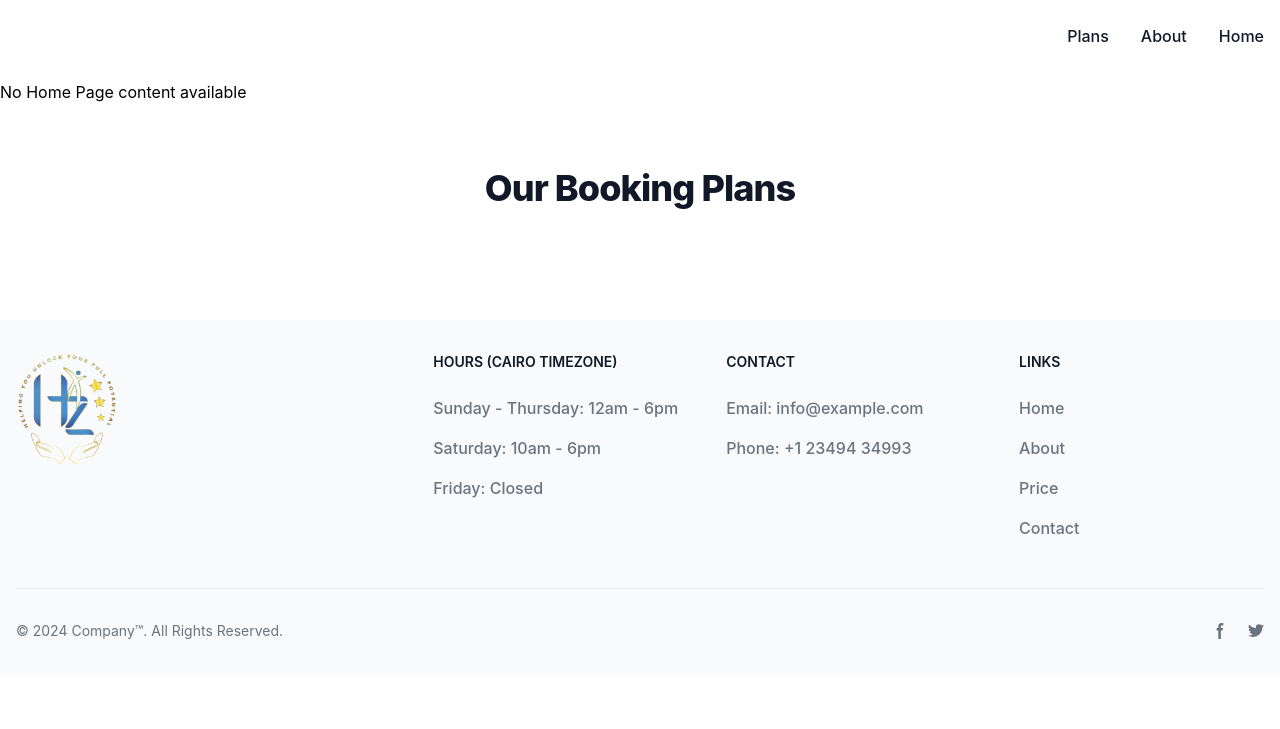
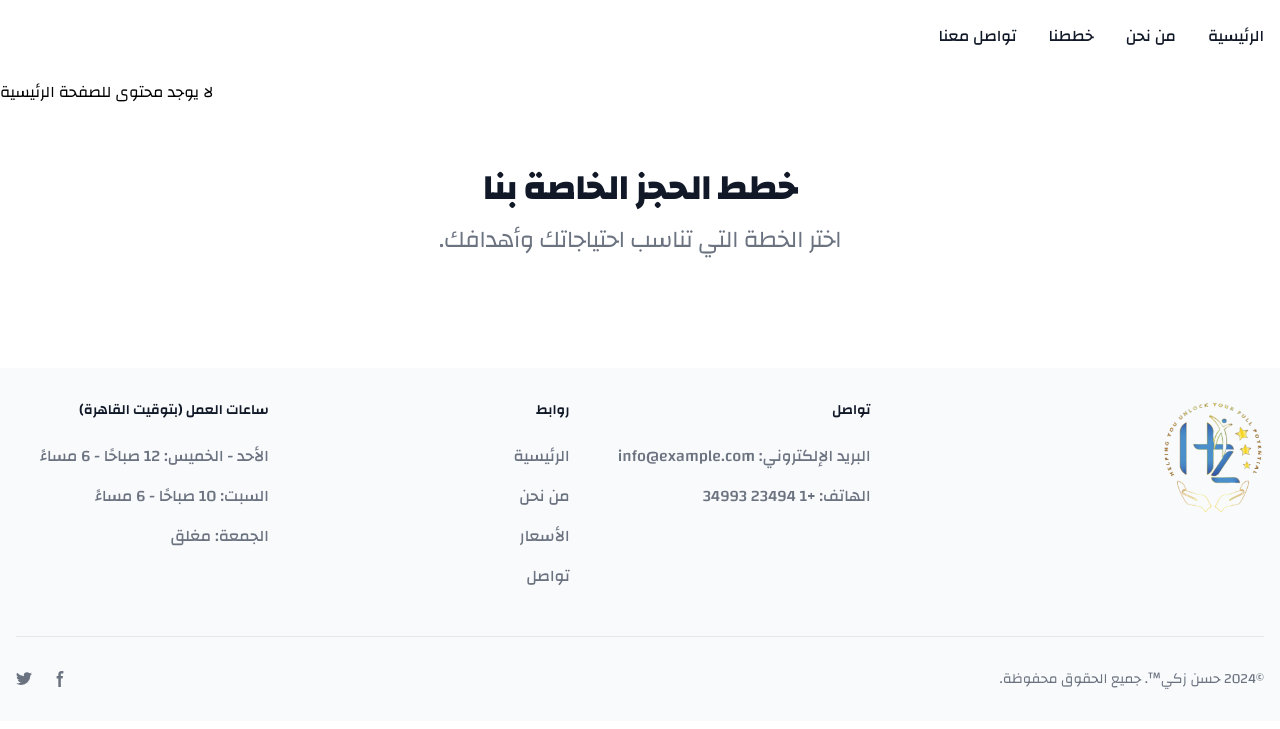
Before and after one commit to Abubakr-Alsheikh/hassanzaki-coaching-website, a Django app: page / in a window 1280 px wide. Shown: the top 729 px of the page. Run offline with Django 5.2, Linux system fonts and the light colour scheme; data that the repository does not hold is empty; some libraries are stand-ins or nearby versions.

Commit message:
Changing the website language to Arabic

```diff
--- a/core/models.py
+++ b/core/models.py
@@ -37,7 +37,7 @@ class CoachingRequest(models.Model):
     name = models.CharField("Name", max_length=255)
     email = models.EmailField("Email", validators=[validate_email])
 
-    phone_regex = RegexValidator(regex=r'^\+?1?\d{9,15}$', message="Phone number must be entered in the format: '+999999999'. Up to 15 digits allowed.")
+    phone_regex = RegexValidator(regex=r'^\+?1?\d{9,15}$', message="يجب إدخال رقم الهاتف بالتنسيق التالي: '+999999999'. يُسمح بإدخال ما يصل إلى 15 رقمًا.")
     phone = models.CharField("Phone", validators=[phone_regex], max_length=17, blank=False)  # validators should be a list
 
     referral_source = models.CharField("Referral Source", max_length=10, choices=REFERRAL_SOURCES)
--- a/core/views.py
+++ b/core/views.py
@@ -72,10 +72,13 @@ def coaching_request_view(request, plan_id):
 
             messages.success(
                 request,
-                "Your coaching request has been submitted successfully, wait until we contact you!",
+                "لقد تم تقديم طلب التدريب الخاص بك بنجاح، انتظر حتى نتواصل معك!",
             )
             return redirect("coaching:index")
         else:
+            for field, errors in form.errors.items():
+                for error in errors:
+                    messages.error(request, f"{form.fields[field].label}: {error}")
             return render(
                 request, "coaching/coaching_request_form.html", {"form": form, "plan": plan}
             )
@@ -189,7 +192,7 @@ def plan_create(request):
             return redirect("coaching:plan_list")
     else:
          form = PricingPlanForm()
-    print(form)
+
     return render(request, "coaching/dashboard/plan_create.html", {"form": form})
 
 
--- a/templates/coaching/_base.html
+++ b/templates/coaching/_base.html
@@ -9,7 +9,9 @@
     <meta http-equiv="X-UA-Compatible" content="IE=edge">
     <meta name="viewport" content="width=device-width, initial-scale=1.0">
     <title>{% block title %}{% endblock title %}</title>
-
+    <link rel="preconnect" href="https://fonts.googleapis.com">
+    <link rel="preconnect" href="https://fonts.gstatic.com" crossorigin>
+    <link href="https://fonts.googleapis.com/css2?family=Changa:wght@200..800&family=Noto+Kufi+Arabic:wght@100..900&family=Noto+Sans+Arabic:wght@100..900&family=Tajawal:wght@200;300;400;500;700;800;900&display=swap" rel="stylesheet">
     {% compress css %}
     <link rel="stylesheet" href="{% static 'src/output.css' %}">
     {% endcompress %}
@@ -24,6 +26,12 @@
             border-radius: 0.25rem; /* Rounded corners */
             font-weight: bold;
           }
+        *{
+            font-family: "Changa", serif;
+            font-optical-sizing: auto;
+            font-weight: <weight>;
+            font-style: normal;
+        }
     </style>
 
 </head>
--- a/templates/coaching/footer.html
+++ b/templates/coaching/footer.html
@@ -1,73 +1,74 @@
 {% load static %}
-<footer class="bg-gray-50 dark:bg-gray-900">
+<footer class="bg-gray-50 dark:bg-gray-900" dir="rtl">
     <div class="mx-auto w-full max-w-screen-xl p-4 py-6 lg:py-8">
-        <div class="md:flex md:justify-between">
+        <div class="md:flex md:justify-between rtl:flex-row-reverse">
           <div class="mb-6 flex items-center justify-center md:mb-0 md:items-start md:justify-start">
               <a href="{% url "coaching:index" %}" class="flex items-center">
                   <img src="{% static "images/coach.png" %}" class="me-3 h-28" alt="coach Logo" />
               </a>
           </div>
-          <div class="grid grid-cols-1 gap-8 sm:grid-cols-3 sm:gap-12">
+          <div class="grid grid-cols-1 gap-8 sm:grid-cols-3 sm:gap-12 rtl:text-right">
             <div>
-                <h2 class="mb-6 text-sm font-semibold uppercase text-gray-900 dark:text-white">Hours (Cairo Timezone)</h2>
+                <h2 class="mb-6 text-sm font-semibold uppercase text-gray-900 dark:text-white">تواصل</h2>
                 <ul class="font-medium text-gray-500 dark:text-gray-400">
                     <li class="mb-4">
-                        <a>Sunday - Thursday: 12am - 6pm</a>
-                    </li>
-                    <li class="mb-4">
-                        <a>Saturday: 10am - 6pm</a>
+                        <a href="https://github.com/themesberg/flowbite" class="hover:underline">البريد الإلكتروني: info@example.com</a>
                     </li>
                     <li>
-                        <a>Friday: Closed</a>
+                        <a href="https://discord.gg/4eeurUVvTy" class="hover:underline">الهاتف: +1 23494 34993</a>
                     </li>
                 </ul>
             </div>
             <div>
-                  <h2 class="mb-6 text-sm font-semibold uppercase text-gray-900 dark:text-white">Contact</h2>
+                <h2 class="mb-6 text-sm font-semibold uppercase text-gray-900 dark:text-white">روابط</h2>
                 <ul class="font-medium text-gray-500 dark:text-gray-400">
                     <li class="mb-4">
-                          <a href="https://github.com/themesberg/flowbite" class="hover:underline">Email: info@example.com</a>
+                        <a href="#" class="hover:underline">الرئيسية</a>
                     </li>
-                      <li>
-                          <a href="https://discord.gg/4eeurUVvTy" class="hover:underline">Phone: +1 23494 34993</a>
+                    <li class="mb-4">
+                        <a href="#" class="hover:underline">من نحن</a>
+                    </li>
+                    <li class="mb-4">
+                        <a href="#" class="hover:underline">الأسعار</a>
+                    </li>
+                    <li class="mb-4">
+                        <a href="#" class="hover:underline">تواصل</a>
                     </li>
                 </ul>
             </div>
+
               <div>
-                  <h2 class="mb-6 text-sm font-semibold uppercase text-gray-900 dark:text-white">Links</h2>
+                <h2 class="mb-6 text-sm font-semibold uppercase text-gray-900 dark:text-white">ساعات العمل (بتوقيت القاهرة)</h2>
                 <ul class="font-medium text-gray-500 dark:text-gray-400">
                     <li class="mb-4">
-                          <a href="#" class="hover:underline">Home</a>
+                        <a>الأحد - الخميس: 12 صباحًا - 6 مساءً</a>
                     </li>
                     <li class="mb-4">
-                          <a href="#" class="hover:underline">About</a>
+                        <a>السبت: 10 صباحًا - 6 مساءً</a>
                     </li>
-                      <li class="mb-4">
-                          <a href="#" class="hover:underline">Price</a>
-                      </li>
-                      <li class="mb-4">
-                          <a href="#" class="hover:underline">Contact</a>
+                    <li>
+                        <a>الجمعة: مغلق</a>
                     </li>
                 </ul>
             </div>
           </div>
       </div>
       <hr class="my-6 border-gray-200 dark:border-gray-700 sm:mx-auto lg:my-8" />
-      <div class="flex flex-col-reverse items-center justify-center gap-4 md:flex-row md:justify-between">
-          <span class="text-sm text-gray-500 dark:text-gray-400 sm:text-center">© 2024 <a href="#" class="hover:underline">Company™</a>. All Rights Reserved.
+      <div class="flex flex-col-reverse items-center justify-center gap-4 md:flex-row md:justify-between rtl:flex-row">
+          <span class="text-sm text-gray-500 dark:text-gray-400 sm:text-center">©<script>document.write(new Date().getFullYear());</script> <a href="#" class="hover:underline">حسن زكي™</a>. جميع الحقوق محفوظة.
           </span>
-          <div class="mt-4 flex sm:mt-0 sm:justify-center">
+           <div class="mt-4 flex sm:mt-0 sm:justify-center rtl:space-x-reverse">
               <a href="#" class="text-gray-500 hover:text-gray-900 dark:hover:text-white">
                   <svg class="h-4 w-4" aria-hidden="true" xmlns="http://www.w3.org/2000/svg" fill="currentColor" viewBox="0 0 8 19">
                         <path fill-rule="evenodd" d="M6.135 3H8V0H6.135a4.147 4.147 0 0 0-4.142 4.142V6H0v3h2v9.938h3V9h2.021l.592-3H5V3.591A.6.6 0 0 1 5.592 3h.543Z" clip-rule="evenodd"/>
                     </svg>
-                  <span class="sr-only">Facebook page</span>
+                  <span class="sr-only">صفحة الفيسبوك</span>
               </a>
               <a href="#" class="ms-5 text-gray-500 hover:text-gray-900 dark:hover:text-white">
                   <svg class="h-4 w-4" aria-hidden="true" xmlns="http://www.w3.org/2000/svg" fill="currentColor" viewBox="0 0 20 17">
                     <path fill-rule="evenodd" d="M20 1.892a8.178 8.178 0 0 1-2.355.635 4.074 4.074 0 0 0 1.8-2.235 8.344 8.344 0 0 1-2.605.98A4.13 4.13 0 0 0 13.85 0a4.068 4.068 0 0 0-4.1 4.038 4 4 0 0 0 .105.919A11.705 11.705 0 0 1 1.4.734a4.006 4.006 0 0 0 1.268 5.392 4.165 4.165 0 0 1-1.859-.5v.05A4.057 4.057 0 0 0 4.1 9.635a4.19 4.19 0 0 1-1.856.07 4.108 4.108 0 0 0 3.831 2.807A8.36 8.36 0 0 1 0 14.184 11.732 11.732 0 0 0 6.291 16 11.502 11.502 0 0 0 17.964 4.5c0-.177 0-.35-.012-.523A8.143 8.143 0 0 0 20 1.892Z" clip-rule="evenodd"/>
                 </svg>
-                  <span class="sr-only">Twitter page</span>
+                  <span class="sr-only">صفحة تويتر</span>
               </a>
           </div>
       </div>
--- a/templates/coaching/index.html
+++ b/templates/coaching/index.html
@@ -1,72 +1,76 @@
 {% extends "coaching/_base.html" %}
-{% block title %}Home{% endblock title %}
+{% block title %}الرئيسية{% endblock title %}
 {% load static %}
 {% block content %}
 {% if home_content %}
-<section class="bg-white dark:bg-gray-900">
-  <div class="mx-auto grid max-w-screen-xl items-center px-4 py-8 pt-2 md:justify-center lg:grid-cols-12 lg:gap-8 lg:py-16 lg:pt-12 xl:gap-0">
-    <div class="mr-auto place-self-center text-center lg:col-span-7 lg:text-left">
+<section class="bg-white dark:bg-gray-900" dir="rtl">
+  <div class="mx-auto grid max-w-screen-xl items-center px-4 py-8 pt-2 md:justify-center lg:grid-cols-12 lg:gap-8 lg:py-16 lg:pt-12 xl:gap-0 rtl:flex-row-reverse">
+    <div class="mr-auto place-self-center text-center lg:col-span-7 lg:text-right">
       <h1 class="mb-4 max-w-2xl text-4xl font-extrabold leading-none tracking-tight dark:text-white md:text-5xl xl:text-6xl">{{ home_content.hero_title }}</h1>
       <p class="mb-6 max-w-2xl font-light text-gray-500 dark:text-gray-400 md:text-lg lg:mb-8 lg:text-xl">{{ home_content.hero_description }}</p>
       <a href="#price" class="inline-flex items-center justify-center rounded-lg bg-primary-700 px-5 py-3 text-center text-base font-medium text-white hover:bg-primary-800 focus:ring-4 focus:ring-primary-300 dark:focus:ring-primary-900">
-        See Our Booking Plans
+        شاهد خطط الحجز الخاصة بنا
         <svg class="ms-2 h-3.5 w-3.5 rtl:rotate-180" aria-hidden="true" xmlns="http://www.w3.org/2000/svg" fill="none" viewBox="0 0 14 10">
           <path stroke="currentColor" stroke-linecap="round" stroke-linejoin="round" stroke-width="2" d="M1 5h12m0 0L9 1m4 4L9 9" />
         </svg>
       </a>
     </div>
-    <div class="-order-1 mb-5 flex justify-center md:order-1 md:mb-0 lg:col-span-5 lg:mt-0 lg:justify-end"><img src="{% static "images/coach.png" %}" alt="mockup"></div>
+    <div class="-order-1 mb-5 flex justify-center md:order-1 md:mb-0 lg:col-span-5 lg:mt-0 lg:justify-start rtl:lg:justify-end"><img src="{% static "images/coach.png" %}" alt="mockup"></div>
   </div>
 </section>
-<section class="rounded-3xl bg-gray-50 px-4 py-8 antialiased dark:bg-gray-900 md:py-16" id="about">
+<section class="rounded-3xl bg-gray-50 px-4 py-8 antialiased dark:bg-gray-900 md:py-16" id="about" dir="rtl">
   <div class="mx-auto mb-5 max-w-screen-md text-center">
-    <h2 class="text-4xl font-extrabold tracking-tight text-gray-900 dark:text-white">About</h2>
+    <h2 class="text-4xl font-extrabold tracking-tight text-gray-900 dark:text-white">من نحن</h2>
+    <h3 class="mb-4 text-2xl tracking-tight text-gray-500 dark:text-white">استكشف شغفنا في رحلتك نحو النمو الشخصي والمهني.</h3>
   </div>
-  <div class="mx-auto grid max-w-screen-xl bg-gray-50 p-4 dark:bg-gray-800 md:p-4 lg:grid-cols-12 lg:gap-8 lg:p-8 xl:gap-16">
+  <div class="mx-auto grid max-w-screen-xl bg-gray-50 p-4 dark:bg-gray-800 md:p-4 lg:grid-cols-12 lg:gap-8 lg:p-8 xl:gap-16 rtl:flex-row-reverse">
     <div class="mb-5 lg:col-span-5">
       {% if home_content.about_image %}
       <img class="mb-4 h-full w-full rounded-2xl" src="{{ home_content.about_image.url }}" alt="peripherals" />
       {% else %} <img class="mb-4 h-full w-full rounded-2xl" src="{% static "images/hassan.jpg" %}" alt="peripherals" /> {% endif %}
     </div>
-    <div class="me-auto place-self-center lg:col-span-7">
+    <div class="me-auto place-self-center lg:col-span-7 lg:text-right">
       <h1 class="mb-3 text-2xl font-bold leading-tight tracking-tight text-gray-900 dark:text-white md:text-4xl">{{ home_content.about_title }}</h1>
       <p class="mb-6 text-gray-500 dark:text-gray-400">{{ home_content.about_description }}</p>
     </div>
   </div>
 </section>
 {% else %}
-<p>No Home Page content available</p>
+<p>لا يوجد محتوى للصفحة الرئيسية</p>
 {% endif %}
-<section class="bg-white dark:bg-gray-900" id="price">
+<section class="bg-white dark:bg-gray-900" id="price" dir="rtl">
   <div class="mx-auto max-w-screen-xl px-4 py-8 lg:px-6 lg:py-16">
     <div class="mx-auto mb-8 max-w-screen-md text-center lg:mb-12">
-      <h2 class="mb-4 text-4xl font-extrabold tracking-tight text-gray-900 dark:text-white">Our Booking Plans</h2>
+      <h2 class="mb-4 text-4xl font-extrabold tracking-tight text-gray-900 dark:text-white">خطط الحجز الخاصة بنا</h2>
+      <h3 class="mb-4 text-2xl tracking-tight text-gray-500 dark:text-white">اختر الخطة التي تناسب احتياجاتك وأهدافك.</h3>
     </div>
     <div class="space-y-8 sm:gap-6 lg:grid lg:grid-cols-3 lg:space-y-0 xl:gap-10">
       {% for plan in plans %}
       <div class="relative mx-auto flex max-w-lg flex-col rounded-lg border border-gray-100 bg-white p-6 text-center text-gray-900 shadow dark:border-gray-600 dark:bg-gray-800 dark:text-white xl:p-8">
         <h3 class="mb-4 text-2xl font-semibold">{{ plan.name }}</h3>
         <p class="font-light text-gray-500 dark:text-gray-400 sm:text-lg">{{ plan.description }}</p>
-        <div class="my-8 flex items-baseline justify-center">
+        <div class="my-8 flex items-end justify-center">
           {% if plan.has_discount %}
-          <span class="mr-2 text-gray-500 line-through">EGP {{ plan.price }}</span>
-          <span class="mr-2 text-3xl font-extrabold text-green-500">EGP {{ plan.discounted_price }}</span>
+            <div class="flex flex-col">
+                <span class="mr-2 text-gray-500 line-through">ج.م {{ plan.price }}</span>
+                <span class="mr-2 text-3xl font-extrabold text-green-500">ج.م {{ plan.discounted_price }}</span>
+            </div>
           {% else %}
-          <span class="mr-2 text-3xl font-extrabold">EGP {{ plan.price }}</span>
+          <span class="mr-2 text-3xl font-extrabold">ج.م {{ plan.price }}</span>
           {% endif %}
-          <span class="text-gray-500 dark:text-gray-400">/{{ plan.sessions }} Session{{ plan.sessions|pluralize }}</span>
+          <span class="mr-2 align-bottom text-gray-500 dark:text-gray-400">/{{ plan.sessions }} جلسة</span>
         </div>
         <ul role="list" class="mb-8 flex-1 space-y-4 text-left">
-          <li class="flex items-center space-x-3">
+          <li class="flex items-center space-x-3 rtl:space-x-reverse">
             <svg class="h-5 w-5 flex-shrink-0 text-green-500 dark:text-green-400" fill="currentColor" viewBox="0 0 20 20" xmlns="http://www.w3.org/2000/svg">
               <path fill-rule="evenodd" d="M16.707 5.293a1 1 0 010 1.414l-8 8a1 1 0 01-1.414 0l-4-4a1 1 0 011.414-1.414L8 12.586l7.293-7.293a1 1 0 011.414 0z" clip-rule="evenodd"></path>
             </svg>
-            <span>You will have: <span class="font-semibold">{{ plan.sessions }} Session{{ plan.sessions|pluralize }}</span></span>
+            <span>سوف تحصل على: <span class="font-semibold">{{ plan.sessions }} جلسة</span></span>
           </li>
         </ul>
-        <a href="{% url 'coaching:coaching_request' plan.pk %}" class="rounded-lg bg-primary-600 px-5 py-2.5 text-center text-sm font-medium text-white hover:bg-primary-700 focus:ring-4 focus:ring-primary-200 dark:text-white dark:focus:ring-primary-900">Get started</a>
+        <a href="{% url 'coaching:coaching_request' plan.pk %}" class="rounded-lg bg-primary-600 px-5 py-2.5 text-center text-sm font-medium text-white hover:bg-primary-700 focus:ring-4 focus:ring-primary-200 dark:text-white dark:focus:ring-primary-900">ابدأ الآن</a>
         {% if plan.featured %}
-        <span class="absolute right-2 top-2 rounded-md bg-yellow-400 px-2 py-1 text-sm font-bold text-white">Featured</span>
+        <span class="absolute right-2 top-2 rounded-md bg-yellow-400 px-2 py-1 text-sm font-bold text-white">مميزة</span>
         {% endif %}
       </div>
       {% endfor %}
@@ -88,18 +92,18 @@
 <div id="successModal" tabindex="-1" aria-hidden="true" class="fixed left-0 right-0 top-0 z-50 hidden h-modal w-full items-center justify-center overflow-y-auto overflow-x-hidden md:inset-0 md:h-full">
   <div class="relative h-full w-full max-w-md p-4 md:h-auto">
     <div class="relative rounded-lg bg-white p-4 text-center shadow dark:bg-gray-800 sm:p-5">
-      <button type="button" class="absolute right-2.5 top-2.5 ml-auto inline-flex items-center rounded-lg bg-transparent p-1.5 text-sm text-gray-400 hover:bg-gray-200 hover:text-gray-900 dark:hover:bg-gray-600 dark:hover:text-white" data-modal-toggle="successModal">
+      <button type="button" class="absolute left-2.5 top-2.5 ml-auto inline-flex items-center rounded-lg bg-transparent p-1.5 text-sm text-gray-400 hover:bg-gray-200 hover:text-gray-900 dark:hover:bg-gray-600 dark:hover:text-white" data-modal-toggle="successModal">
         <svg aria-hidden="true" class="h-5 w-5" fill="currentColor" viewBox="0 0 20 20" xmlns="http://www.w3.org/2000/svg">
           <path fill-rule="evenodd" d="M4.293 4.293a1 1 0 011.414 0L10 8.586l4.293-4.293a1 1 0 111.414 1.414L11.414 10l4.293 4.293a1 1 0 01-1.414 1.414L10 11.414l-4.293 4.293a1 1 0 01-1.414-1.414L8.586 10 4.293 5.707a1 1 0 010-1.414z" clip-rule="evenodd"></path>
         </svg>
-        <span class="sr-only">Close modal</span>
+        <span class="sr-only">إغلاق النافذة</span>
       </button>
       <div class="mx-auto mb-3.5 flex h-12 w-12 items-center justify-center rounded-full bg-green-100 p-2 dark:bg-green-900">
         <svg aria-hidden="true" class="h-8 w-8 text-green-500 dark:text-green-400" fill="currentColor" viewBox="0 0 20 20" xmlns="http://www.w3.org/2000/svg"><path fill-rule="evenodd" d="M16.707 5.293a1 1 0 010 1.414l-8 8a1 1 0 01-1.414 0l-4-4a1 1 0 011.414-1.414L8 12.586l7.293-7.293a1 1 0 011.414 0z" clip-rule="evenodd"></path></svg>
-        <span class="sr-only">Success</span>
+        <span class="sr-only">نجاح</span>
       </div>
       <p class="mb-4 text-lg font-semibold text-gray-900 dark:text-white">{{ message }}</p>
-      <button data-modal-toggle="successModal" type="button" class="rounded-lg bg-primary-600 px-3 py-2 text-center text-sm font-medium text-white hover:bg-primary-700 focus:outline-none focus:ring-4 focus:ring-primary-300 dark:focus:ring-primary-900">Close</button>
+      <button data-modal-toggle="successModal" type="button" class="rounded-lg bg-primary-600 px-3 py-2 text-center text-sm font-medium text-white hover:bg-primary-700 focus:outline-none focus:ring-4 focus:ring-primary-300 dark:focus:ring-primary-900">إغلاق</button>
     </div>
   </div>
 </div>
--- a/templates/coaching/nav.html
+++ b/templates/coaching/nav.html
@@ -2,25 +2,26 @@
 <header>
   <nav class="mt-2 border-gray-200 bg-white dark:bg-gray-900">
     <div class="mx-auto flex max-w-screen-xl flex-wrap items-center justify-end p-4">
-      {% comment %} <a href="{% url "coaching:index" %}" class="flex items-center space-x-3 rtl:space-x-reverse">
-          <img src='{% static "images/coach.png" %}' alt="something" width="64" height="64" />
-      </a> {% endcomment %}
+
       <button data-collapse-toggle="navbar-default" type="button" class="inline-flex h-10 w-10 items-center justify-center rounded-lg p-2 text-sm text-gray-500 hover:bg-gray-100 focus:outline-none focus:ring-2 focus:ring-gray-200 dark:text-gray-400 dark:hover:bg-gray-700 dark:focus:ring-gray-600 md:hidden" aria-controls="navbar-default" aria-expanded="false">
-          <span class="sr-only">Open main menu</span>
+          <span class="sr-only">افتح القائمة الرئيسية</span>
           <svg class="h-5 w-5" aria-hidden="true" xmlns="http://www.w3.org/2000/svg" fill="none" viewBox="0 0 17 14">
               <path stroke="currentColor" stroke-linecap="round" stroke-linejoin="round" stroke-width="2" d="M1 1h15M1 7h15M1 13h15"/>
           </svg>
       </button>
       <div class="hidden w-full md:block md:w-auto" id="navbar-default">
-        <ul class="mt-4 flex flex-col rounded-lg border border-gray-100 bg-gray-50 p-4 font-medium dark:border-gray-700 dark:bg-gray-800 md:mt-0 md:flex-row md:space-x-8 md:border-0 md:bg-white md:p-0 md:dark:bg-gray-900 rtl:space-x-reverse">
+        <ul class="mt-4 flex flex-col rounded-lg border border-gray-100 bg-gray-50 p-4 font-medium dark:border-gray-700 dark:bg-gray-800 md:mt-0 md:flex-row md:space-x-8 md:border-0 md:bg-white md:p-0 md:dark:bg-gray-900">
           <li>
-            <a href="#price" class="block rounded px-3 py-2 text-gray-900 hover:bg-gray-100 dark:text-white dark:hover:bg-gray-700 dark:hover:text-white md:border-0 md:p-0 md:hover:bg-transparent md:hover:text-primary-700 md:dark:hover:bg-transparent md:dark:hover:text-primary-500">Plans</a>
+            <a href="#contact" class="block rounded px-3 py-2 text-right text-gray-900 hover:bg-gray-100 dark:text-white dark:hover:bg-gray-700 dark:hover:text-white md:border-0 md:p-0 md:hover:bg-transparent md:hover:text-primary-700 md:dark:hover:bg-transparent md:dark:hover:text-primary-500">تواصل معنا</a>
           </li>
           <li>
-            <a href="#about" class="block rounded px-3 py-2 text-gray-900 hover:bg-gray-100 dark:text-white dark:hover:bg-gray-700 dark:hover:text-white md:border-0 md:p-0 md:hover:bg-transparent md:hover:text-primary-700 md:dark:hover:bg-transparent md:dark:hover:text-primary-500">About</a>
+            <a href="#price" class="block rounded px-3 py-2 text-right text-gray-900 hover:bg-gray-100 dark:text-white dark:hover:bg-gray-700 dark:hover:text-white md:border-0 md:p-0 md:hover:bg-transparent md:hover:text-primary-700 md:dark:hover:bg-transparent md:dark:hover:text-primary-500">خططنا</a>
           </li>
           <li>
-            <a href="{% url "coaching:index" %}" class="block rounded px-3 py-2 text-gray-900 hover:bg-gray-100 dark:text-white dark:hover:bg-gray-700 dark:hover:text-white md:border-0 md:p-0 md:hover:bg-transparent md:hover:text-primary-700 md:dark:hover:bg-transparent md:dark:hover:text-primary-500" aria-current="page">Home</a>
+            <a href="#about" class="block rounded px-3 py-2 text-right text-gray-900 hover:bg-gray-100 dark:text-white dark:hover:bg-gray-700 dark:hover:text-white md:border-0 md:p-0 md:hover:bg-transparent md:hover:text-primary-700 md:dark:hover:bg-transparent md:dark:hover:text-primary-500">من نحن</a>
+          </li>
+           <li>
+            <a href="{% url "coaching:index" %}" class="block rounded px-3 py-2 text-right text-gray-900 hover:bg-gray-100 dark:text-white dark:hover:bg-gray-700 dark:hover:text-white md:border-0 md:p-0 md:hover:bg-transparent md:hover:text-primary-700 md:dark:hover:bg-transparent md:dark:hover:text-primary-500" aria-current="page">الرئيسية</a>
           </li>
         </ul>
       </div>
```
Also changed, not shown: core/forms.py (+10 -10 lines), templates/coaching/coaching_request_form.html (+22 -81 lines). Lines whose indentation alone changed are shown as unchanged.
